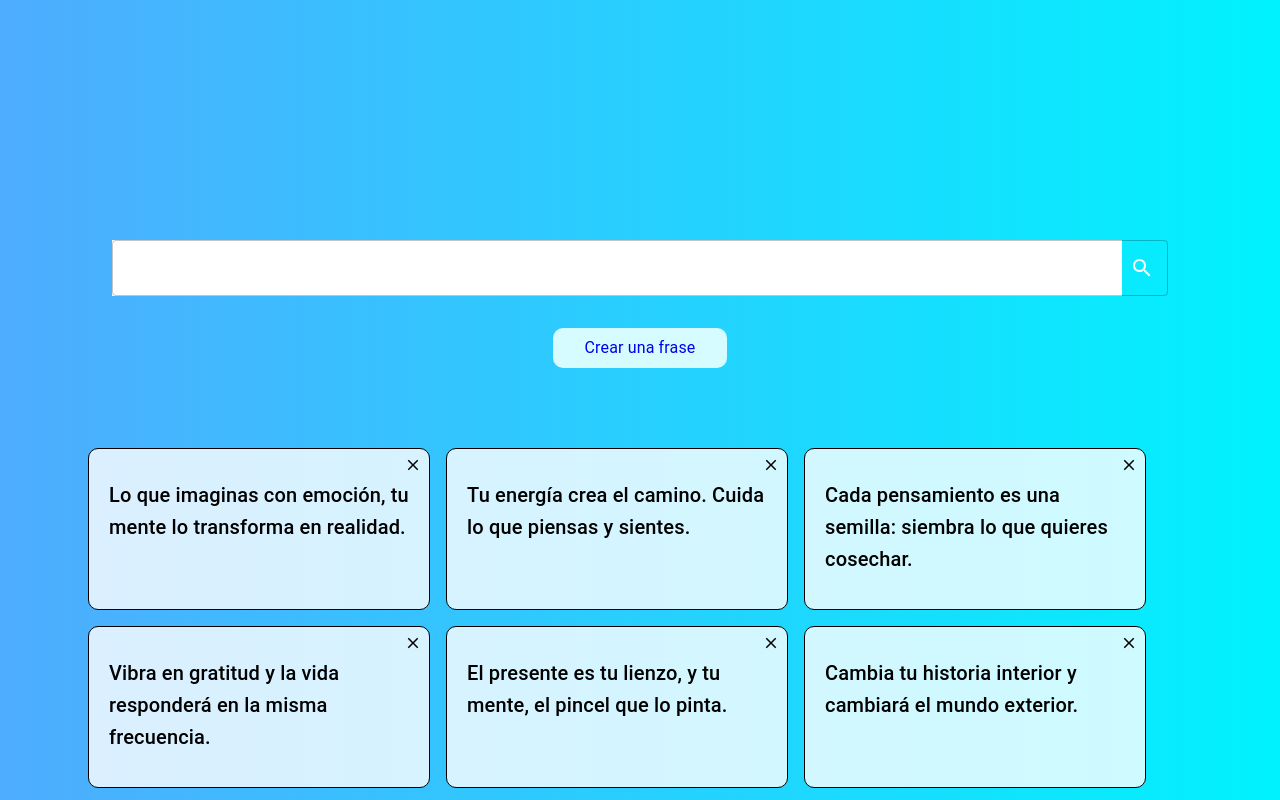
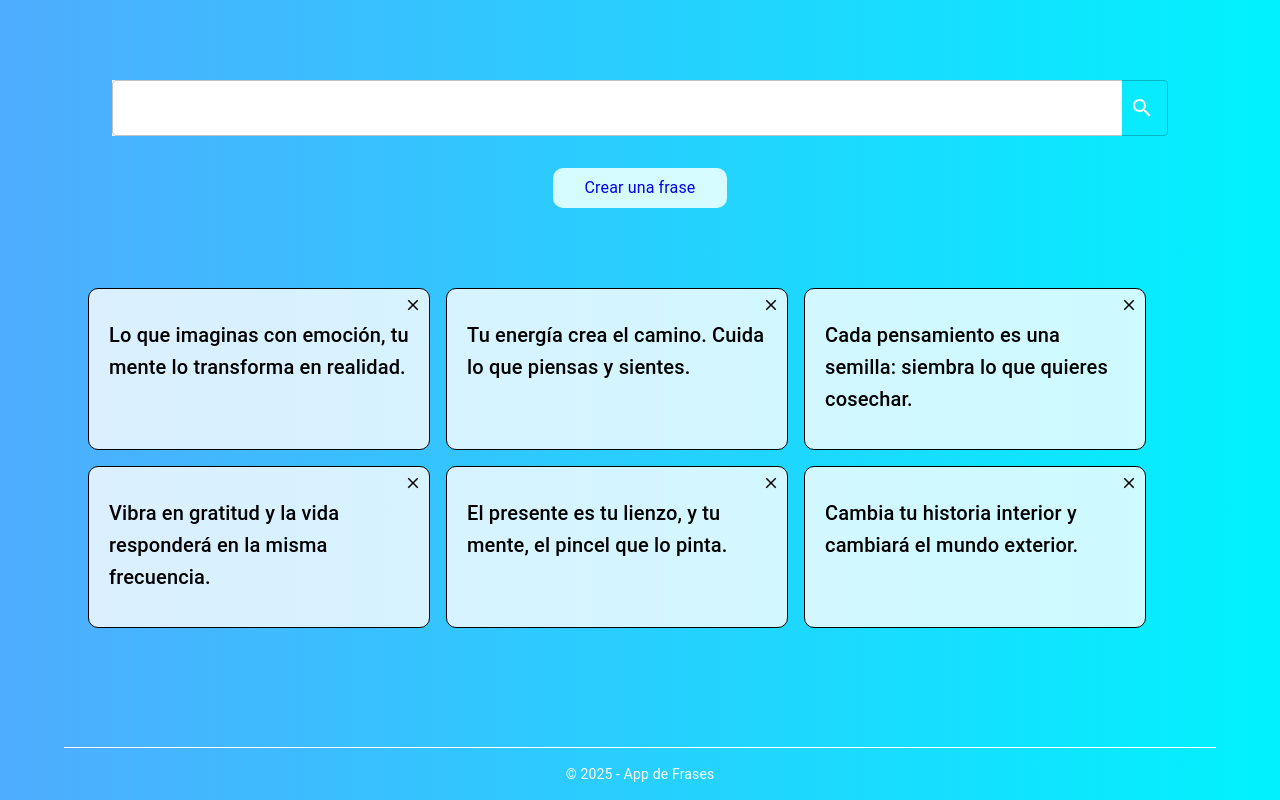
Before and after one commit to PicassoOctavio/PhrasesApp, a React (Vite) app in the folder phrases-app/: page / in a window 1280 px wide. Shown: the top 800 px of the page. Built offline with nearby package versions, Linux system fonts and the light colour scheme.

Commit message:
Update styles.css

```diff
--- a/phrases-app/src/styles.css
+++ b/phrases-app/src/styles.css
@@ -10,9 +10,8 @@ body {
 
 .app-contianer {
   height: 100vh;
-  margin-top: 10rem;
   display: flex;
   flex-direction: column;
-  justify-content: flex-start;
+  justify-content: space-between;
   align-items: center;
 }
```
